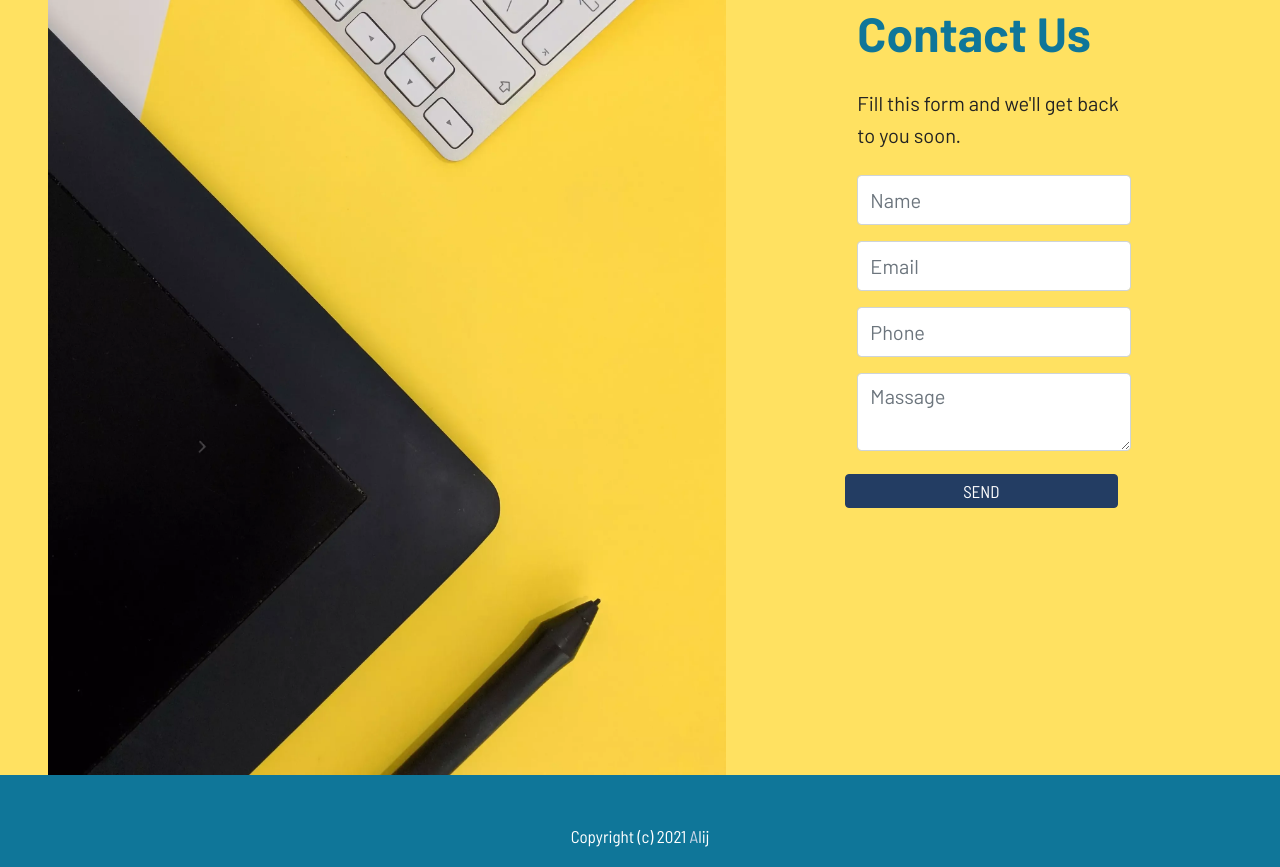
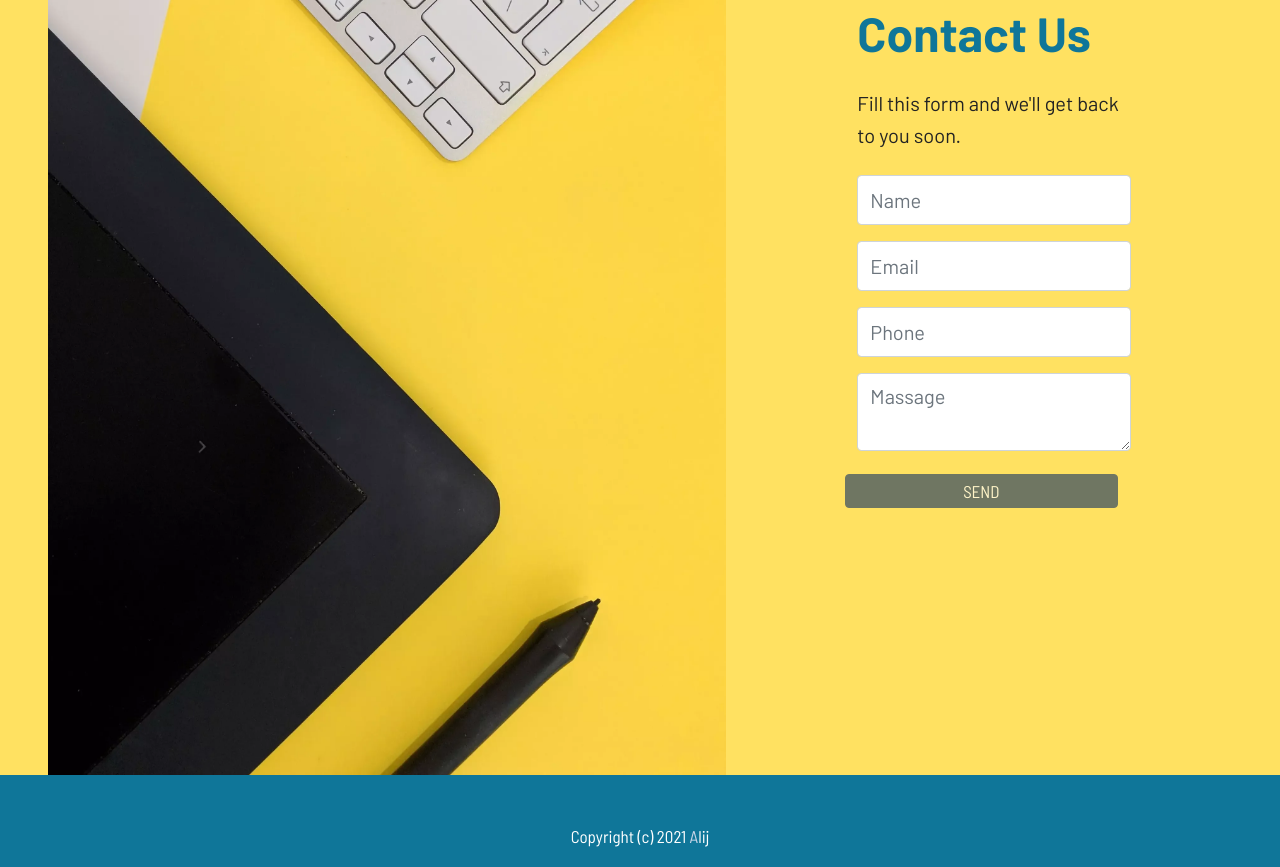
Before and after one commit to alijafer/alicv, a plain HTML site: page index.html in a window 1280 px wide. Shown: the part 2247-3114 px from the top of the page. Drawn offline with Linux system fonts and the light colour scheme.

Commit message:
Update index.html

```diff
--- a/index.html
+++ b/index.html
@@ -1,5 +1,6 @@
 <!DOCTYPE html>
 <html  lang="en">
+	<!--If you are Programmer you can find my email -->
 <head>
 
   <meta charset="UTF-8">
@@ -156,7 +157,7 @@
 
 
 
-
+    <!--If you are Programmer you can find my email -->
 
     <div class="container-fluid">
         <div class="row justify-content-center">
@@ -195,7 +196,8 @@
 						<div class="col-lg-12 col-md col-sm-12 form-group" data-for="message">
 							<textarea name="message" data-form-field="Message" class="form-control" placeholder="Massage" value="" id="message-form3-9"></textarea>
                         </div>
-                        <div class="col-md-auto col-12 mbr-section-btn"><button type="" class="btn btn-primary display-4">SEND</button></div>
+			    <!--If you are Programmer you can find my email -->
+                        <div class="col-md-auto col-12 mbr-section-btn"><button type="submit" disabled class="btn btn-primary display-4">SEND</button></div>
                     </div>
                 </form>
             </div>
```
